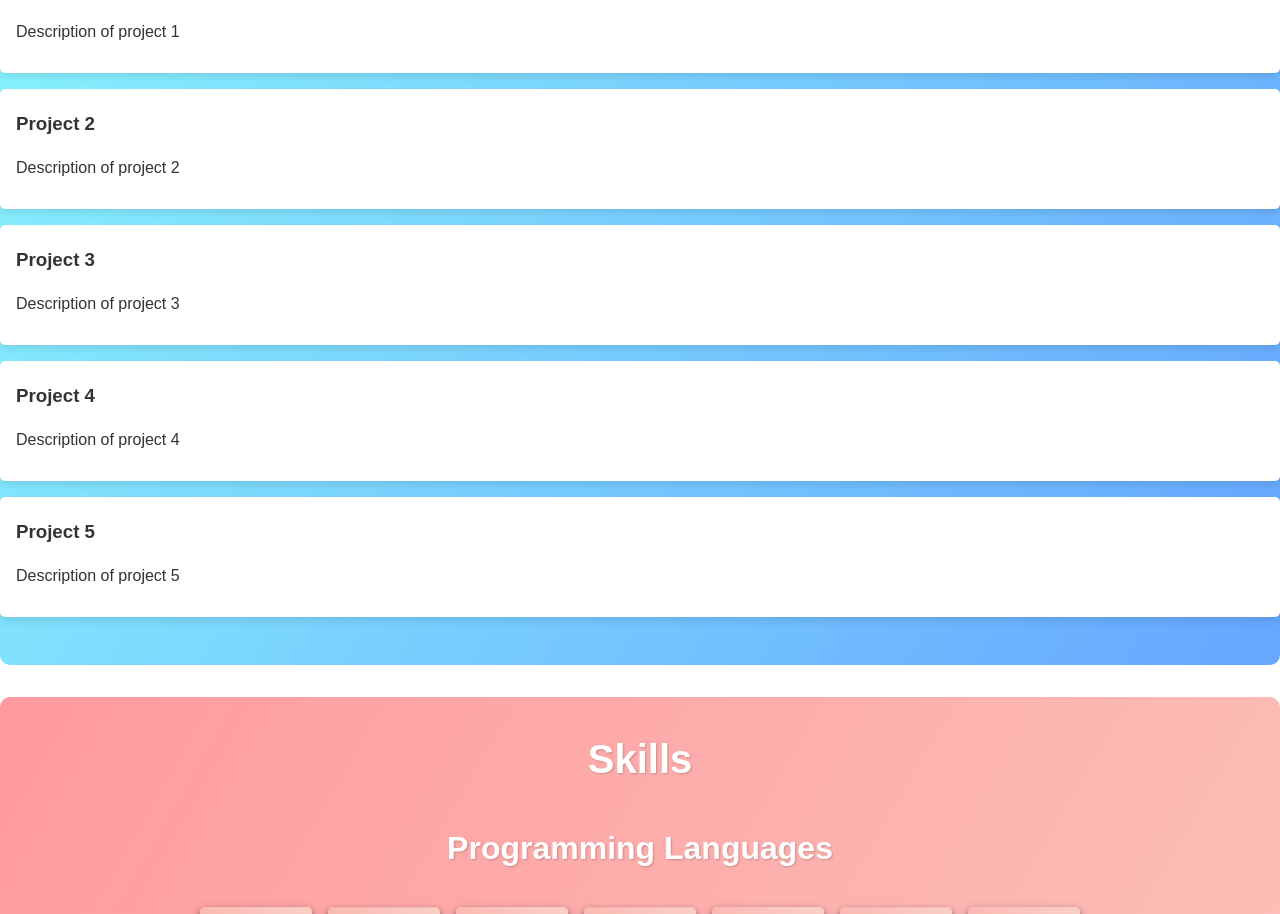
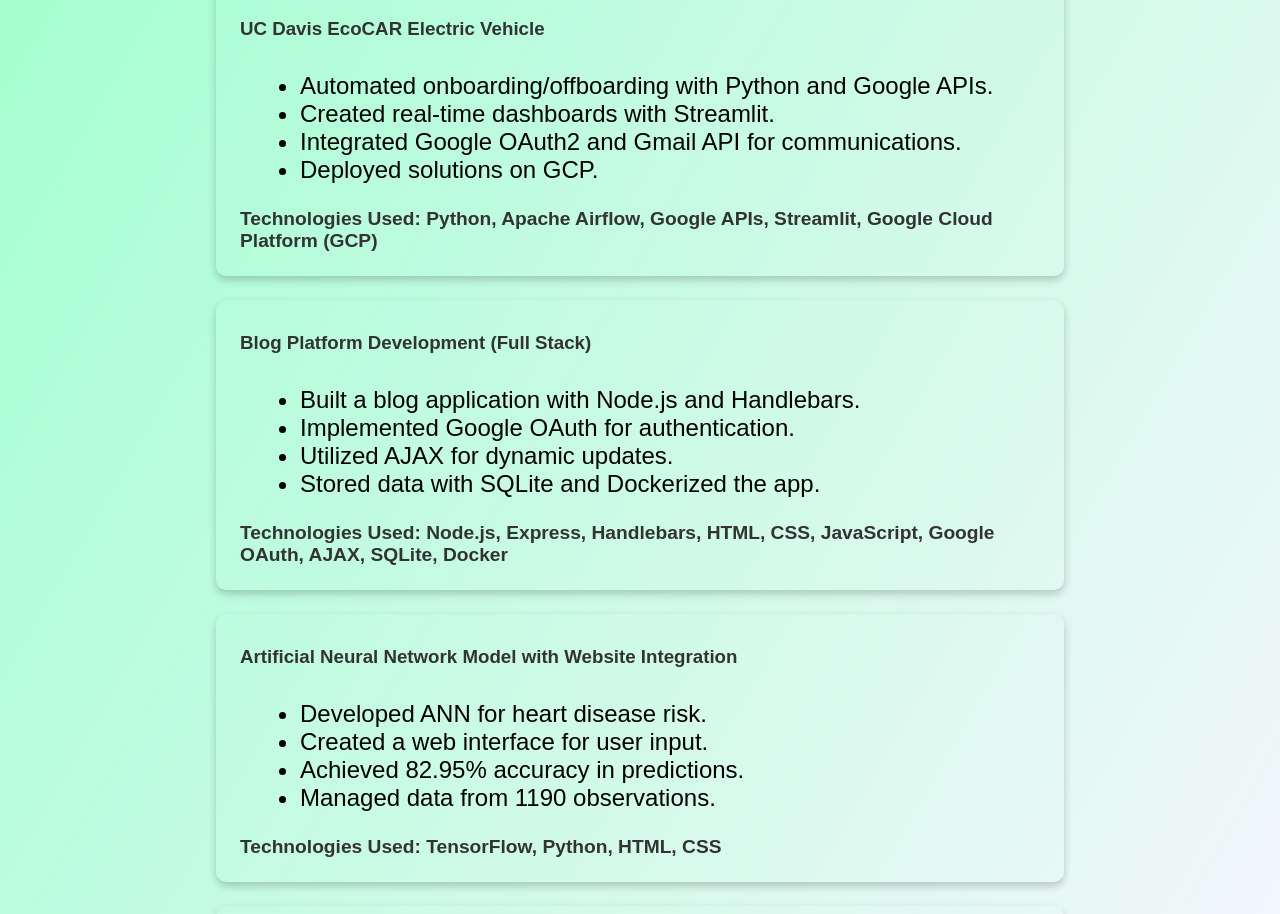
Before and after one commit to Konsing/my-portfolio, a React (Create React App) app: page / in a window 1280 px wide. Shown: the part 2569-3483 px from the top of the page. Built offline with nearby package versions, Linux system fonts and the light colour scheme.

Commit message:
Started off the Projects section

```diff
--- a/src/components/Education.js
+++ b/src/components/Education.js
@@ -1,5 +1,5 @@
 import React from 'react';
-import styled from 'styled-components';
+import styled, { keyframes } from 'styled-components';
 import { motion } from 'framer-motion';
 
 const EducationContainer = styled.section`
@@ -27,6 +27,7 @@
     transition: transform 0.3s;
     cursor: pointer;
     text-decoration: none;
+    position: relative; /* For overlay positioning */
 
     &:hover {
       transform: scale(1.05);
@@ -69,9 +70,21 @@
         height: 13rem;
         width: auto;
         margin: 0.5rem;
+        position: relative;
+        z-index: 1; /* Ensure overlay is on top */
       }
     }
   }
+`;
+
+const Overlay = styled(motion.div)`
+  position: absolute;
+  top: 0;
+  left: 0;
+  width: 100%;
+  height: 100%;
+  background: rgba(0, 0, 0, 0.5); /* Adjust color and opacity as needed */
+  z-index: 2;
 `;
 
 const importAll = (r) => {
@@ -92,6 +105,17 @@
         duration: 0.8,
         type: 'spring',
         stiffness: 100
+      }
+    }
+  };
+
+  const overlayVariants = {
+    hidden: { opacity: 1 },
+    visible: {
+      opacity: 0,
+      transition: {
+        duration: 1.5,
+        ease: 'easeInOut'
       }
     }
   };
@@ -120,8 +144,23 @@
           <p className="gpa">Total GPA: 3.63</p>
         </div>
         <div className="institution-images">
+          <Overlay
+            initial="hidden"
+            animate="visible"
+            variants={overlayVariants}
+          />
           <img src={images['UCDavis.jpg']} alt="UC Davis Campus" />
+          <Overlay
+            initial="hidden"
+            animate="visible"
+            variants={overlayVariants}
+          />
           <img src={images['UCDavis2.jpg']} alt="UC Davis Campus 2" />
+          <Overlay
+            initial="hidden"
+            animate="visible"
+            variants={overlayVariants}
+          />
           <img src={images['UCDavis3.jpg']} alt="UC Davis Campus 3" />
         </div>
       </motion.a>
@@ -140,8 +179,23 @@
           <p className="gpa">Total GPA: 3.97</p>
         </div>
         <div className="institution-images">
+          <Overlay
+            initial="hidden"
+            animate="visible"
+            variants={overlayVariants}
+          />
           <img src={images['BCCollege.jpg']} alt="Berkeley City College Campus" />
+          <Overlay
+            initial="hidden"
+            animate="visible"
+            variants={overlayVariants}
+          />
           <img src={images['BCCollege2.jpg']} alt="Berkeley City College Campus 2" />
+          <Overlay
+            initial="hidden"
+            animate="visible"
+            variants={overlayVariants}
+          />
           <img src={images['BCCollege3.jpg']} alt="Berkeley City College Campus 3" />
         </div>
       </motion.a>
@@ -160,8 +214,23 @@
           <p className="gpa">Total GPA: 3.92</p>
         </div>
         <div className="institution-images">
+          <Overlay
+            initial="hidden"
+            animate="visible"
+            variants={overlayVariants}
+          />
           <img src={images['OCHS1.jpg']} alt="Oakland Charter High School" />
+          <Overlay
+            initial="hidden"
+            animate="visible"
+            variants={overlayVariants}
+          />
           <img src={images['OCHS2.jpg']} alt="Oakland Charter High School 2" />
+          <Overlay
+            initial="hidden"
+            animate="visible"
+            variants={overlayVariants}
+          />
           <img src={images['OCHS3.jpg']} alt="Oakland Charter High School 3" />
         </div>
       </motion.a>
--- a/src/components/Projects.js
+++ b/src/components/Projects.js
@@ -1,21 +1,88 @@
-// src/components/Projects.js
 import React from 'react';
 import styled from 'styled-components';
 import { motion } from 'framer-motion';
 
 const ProjectsContainer = styled.section`
   padding: 2rem 0;
-  background: linear-gradient(120deg, #89f7fe, #66a6ff);
+  background: linear-gradient(120deg, #a1ffce, #f9f6ff);
   border-radius: 10px;
 
+  h2 {
+    font-size: 2.5rem;
+    margin-bottom: 2rem;
+    color: #black;
+    text-shadow: 1px 1px 2px rgba(0, 0, 0, 0.2);
+    text-align: center;
+  }
+
   .project-item {
-    margin: 1rem 0;
-    padding: 1rem;
-    background: #fff;
-    border-radius: 5px;
-    box-shadow: 0 4px 8px rgba(0, 0, 0, 0.1);
+    margin: 1.5rem auto;
+    padding: 1.5rem;
+    linear-gradient(0deg, #f9f6ff, #a1ffce);
+    border-radius: 10px;
+    box-shadow: 0 4px 8px rgba(0, 0, 0, 0.2);
+    max-width: 800px;
+  }
+
+  .technologies {
+    margin-top: 1rem;
+    font-size: 1.20rem;
+    color: #333;
+    font-weight: bold;
+  }
+
+  ul {
+    list-style-type: disc;
+    margin-left: 20px;
+    font-size: 1.5rem;
+    text-align: left;
+    color: rgb(0, 0, 0);
+    border-radius: 30px;
   }
 `;
+
+const projects = [
+  {
+    title: "UC Davis EcoCAR Electric Vehicle",
+    description: [
+      "Automated onboarding/offboarding with Python and Google APIs.",
+      "Created real-time dashboards with Streamlit.",
+      "Integrated Google OAuth2 and Gmail API for communications.",
+      "Deployed solutions on GCP."
+    ],
+    technologies: ["Python", "Apache Airflow", "Google APIs", "Streamlit", "Google Cloud Platform (GCP)"]
+  },
+  {
+    title: "Blog Platform Development (Full Stack)",
+    description: [
+      "Built a blog application with Node.js and Handlebars.",
+      "Implemented Google OAuth for authentication.",
+      "Utilized AJAX for dynamic updates.",
+      "Stored data with SQLite and Dockerized the app."
+    ],
+    technologies: ["Node.js", "Express", "Handlebars", "HTML", "CSS", "JavaScript", "Google OAuth", "AJAX", "SQLite", "Docker"]
+  },
+  {
+    title: "Artificial Neural Network Model with Website Integration",
+    description: [
+      "Developed ANN for heart disease risk.",
+      "Created a web interface for user input.",
+      "Achieved 82.95% accuracy in predictions.",
+      "Managed data from 1190 observations."
+    ],
+    technologies: ["TensorFlow", "Python", "HTML", "CSS"]
+  },
+  {
+    title: "MS-FAT Variant Development (File System in C)",
+    description: [
+      "Created a file system in C.",
+      "Managed 128 files with 32 open file descriptors.",
+      "Implemented a FAT for data tracking.",
+      "Improved performance and data integrity."
+    ],
+    technologies: ["C"]
+  }
+];
 
 const Projects = () => {
   return (
@@ -27,7 +94,7 @@
       >
         Projects
       </motion.h2>
-      {Array.from({ length: 5 }).map((_, index) => (
+      {projects.map((project, index) => (
         <motion.div
           key={index}
           className="project-item"
@@ -35,8 +102,15 @@
           whileInView={{ opacity: 1 }}
           transition={{ duration: 0.5, delay: index * 0.3 }}
         >
-          <h3>Project {index + 1}</h3>
-          <p>Description of project {index + 1}</p>
+          <h3>{project.title}</h3>
+          <ul>
+            {project.description.map((item, idx) => (
+              <li key={idx}>{item}</li>
+            ))}
+          </ul>
+          <div className="technologies">
+            Technologies Used: {project.technologies.join(', ')}
+          </div>
         </motion.div>
       ))}
     </ProjectsContainer>
--- a/src/components/Skills.js
+++ b/src/components/Skills.js
@@ -23,7 +23,7 @@
   h2 {
     font-size: 2.5rem;
     margin-bottom: 2rem;
-    color: #fff;
+    color: #black;
     text-shadow: 1px 1px 2px rgba(0, 0, 0, 0.2);
   }
 
```
